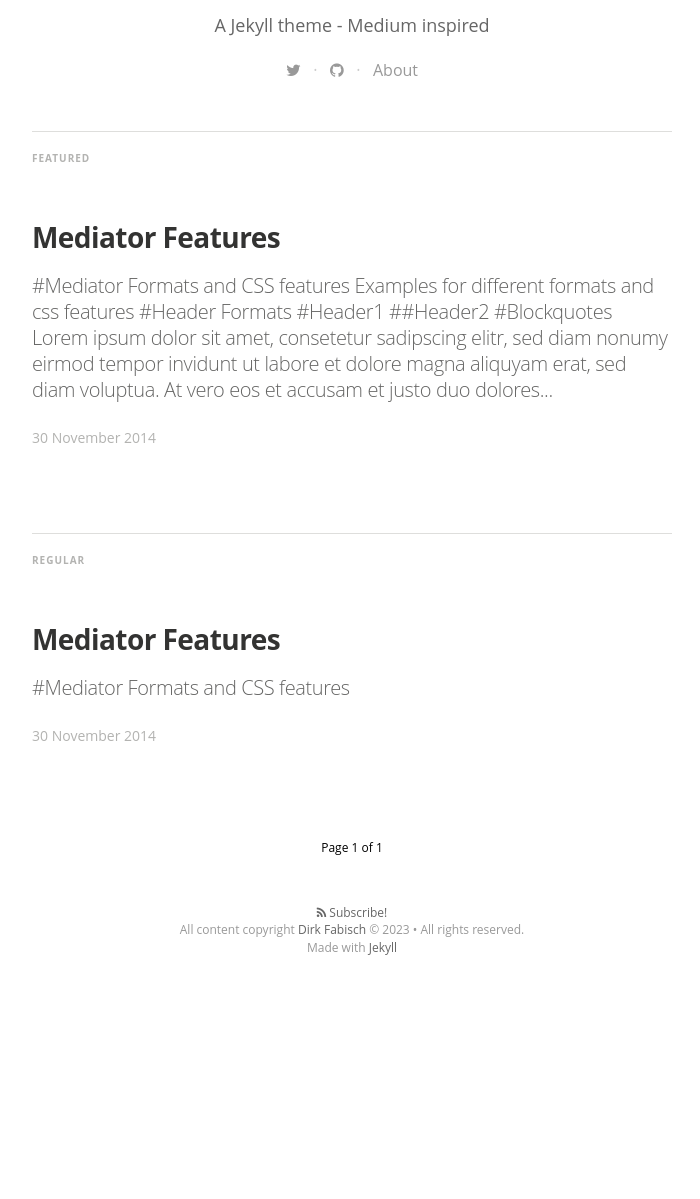
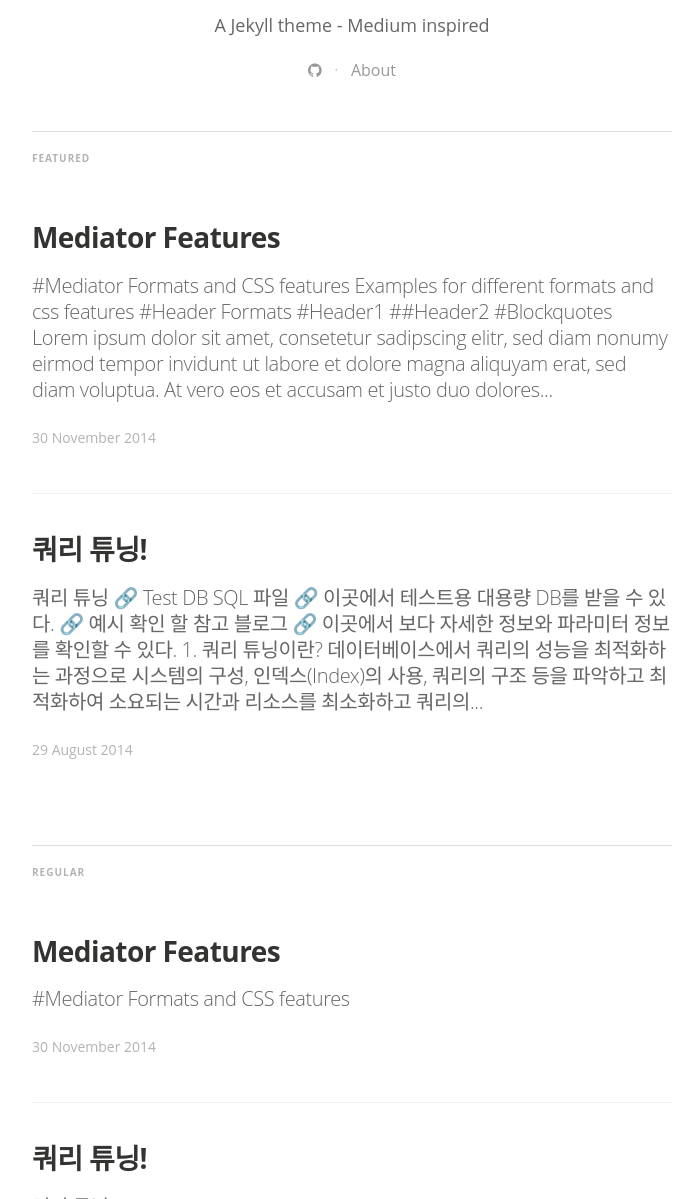
Before and after one commit to aswooo/aswooo.github.io, a Jekyll site: the page built from index.html, in a window 1280 px wide and 1400 px high, scrolled down 379 px. Shown: the part 201-1400 px from the top of the window, without its empty margins (288-988 px from the left). Built offline with Jekyll 4.4.1, drawn with Linux system fonts in a browser that asks for light colours; nearby versions of some CDN libraries; some web fonts are replaced; the list of posts is cut into pages by our own code; before the commit the page ends 1584 px from its top, so only the background shows below that; part of the change alters nothing that is shown; some of the changed text lies outside the part shown.

Commit message:
쿼리 튜닝

````diff
--- a/_config.yml
+++ b/_config.yml
@@ -8,7 +8,7 @@ title: "Mediator"
 description: > # this means to ignore newlines until "email:"
    A Jekyll theme - Medium inspired
 
-email: a-mail@mail.mail
+email: hyeunwoo.jang@gmail.com
 #blog logo
 logo: "/assets/images/df_logo.jpg"
 float_logo: true # true, false (default)
@@ -16,16 +16,15 @@ float_logo: true # true, false (default)
 # blog cover
 cover: "/assets/images/cA4aKEIPQrerBnp1yGHv_IMG_9534-3-2.jpg"
 
-name: 'Dirk Fabisch'
-author: 'Dirk Fabisch'
+name: '장현우'
+author: '장현우'
 author_image: "/assets/images/author.jpg"
 
 paginate:	5
 
-url: "http://myblog.***.***" # the base hostname & protocol for your site
+url: "https://aswooo.github.io/" # the base hostname & protocol for your site
 baseurl: ""
 #used to display twitter cards
-twitter_handle: '@dirkfabisch'
 
 #fill in disqus shortname to use disqus
 #disqus: disqus-shortname
@@ -34,23 +33,9 @@ twitter_handle: '@dirkfabisch'
 
 # social icons and sharing options
 social:
-  - icon:	twitter
-    url:	https://twitter.com/dirkfabisch
-    desc: Follow me on twitter
-    share_url: http://twitter.com/share
-    share_title: ?text=
-    share_link: "&amp;url="
-
-#  - icon:	facebook
-#    url:	https://facebook.com/???
-#    desc: Connect with me facebook
-#    share_url: https://www.facebook.com/sharer.php
-#    share_title: ?t=
-#    share_link: "&amp;u="
-
   - icon:	github
-    url:	https://github.com/dirkfabisch
-    desc:	Fork me on github
+    url:	https://github.com/aswooo
+    desc:
     share_url:
     share_title:
     share_link:
--- /dev/null
+++ b/_posts/2023-09-10-QueryTuning.markdown
@@ -0,0 +1,298 @@
+---
+layout: post
+title:  "쿼리 튜닝!"
+date:   2014-08-29 14:34:25
+categories: jekyll update
+tags: featured
+image: /assets/article_images/2014-08-29-welcome-to-jekyll/desktop.JPG
+---
+# 쿼리 튜닝
+
+🔗 Test DB [SQL 파일](https://github.com/7ieon/SQLtune/tree/main) 🔗
+- 이곳에서 테스트용 대용량 DB를 받을  수 있다.
+
+🔗 예시 확인 할 [참고 블로그](https://land-turtler.tistory.com/133) 🔗
+- 이곳에서 보다 자세한 정보와 파라미터 정보를 확인할 수 있다.
+
+---
+
+## 1.  쿼리 튜닝이란?
+
+ 데이터베이스에서 쿼리의 성능을 최적화하는 과정으로 시스템의 구성, 인덱스(Index)의 사용, 쿼리의 구조 등을 파악하고 최적화하여 소요되는 시간과 리소스를 최소화하고 **쿼리의 처리 속도를 빠르게** 만들어 주는 작업이다.
+ 즉 쿼리의 속도를 최대한 빠르게 해주는 작업이라고 볼 수 있다.
+
+## 2.  왜 필요한가?
+
+- Compuware의 웹 성능 사업부의 Gomez - 3초 동안 기다리게 되면 사용자의 40%가 사이트를 이탈
+- 월마트(Walmart)는 페이지 속도를 100ms까지 개선하면 수익이 1% 증가한다는 사실을 발견
+
+웹 페이지의 속도 저하는 의심할 부분의 굉장히 많다. 백엔드 코드에서 시간이 오래 걸릴 가능성도 있고, 프론트 코드의 렌더링이 최적화 되어 있지 않을수 있다.
+그렇다고 백엔드 코드와 프론트 코드에서 잘 해주겠지~ 라는 마인드를 가질 수는 없는 노릇이다.
+
+## 3. 쿼리 실행 계획
+
+우리는 쿼리 실행 계획을 보고 DB엔진이 어떻게 해당 SQL문을 실행할지 확인할 수 있다. 실행 계획을 보는 방법은 아래와 같다.
+
+1. Explain문 (DESC, DESCRIBE)
+
+    <img src="https://velog.velcdn.com/images/aswooo/post/02e86ae8-2bda-4596-86af-73de0bee89bf/image.png" width="100%" height="80%">
+
+	빨간색으로 표시된 아이콘을 누르거나 명령어를 통해서 확인할 수 있다.
+
+    - Explain Analyze이란? : https://dev.mysql.com/blog-archive/mysql-explain-analyze/
+
+        MySQL 8.0에 추가되어 실제 쿼리를 실행하여 실제 코스트와 실제 소요 시간을 표시
+
+    - 예시 테이블
+
+         🔗 [SQL 파일](https://github.com/7ieon/SQLtune/tree/main), [참고 블로그](https://land-turtler.tistory.com/133) 🔗
+
+        - 사원 테이블(300,024 행)
+
+          <img src="https://velog.velcdn.com/images/aswooo/post/e93ea86c-e1ab-4964-930d-dc4b3696b8ab/image.png" width="100%" height="80%">
+
+        - 사원출입기록 테이블(356,258 행)
+
+            <img src="https://velog.velcdn.com/images/aswooo/post/d35e4691-7928-4fdf-974f-5e658b5e8b0a/image.png" width="100%" height="80%">
+
+
+
+    1. Explain문 실행 결과
+
+    ```sql
+    SELECT
+        (SELECT e.이름 FROM 사원 AS e WHERE e.사원번호 = 10001) AS 이름,
+        (SELECT d.부서명 FROM 부서 AS d
+         WHERE d.부서번호 = (SELECT dm.부서번호 FROM 부서사원_매핑 AS dm WHERE dm.사원번호 = 10001)) AS 부서명,
+        (SELECT dm.시작일자 FROM 부서사원_매핑 AS dm WHERE dm.사원번호 = 10001) AS 시작일자;
+    ```
+
+    <img src="https://velog.velcdn.com/images/aswooo/post/9b260459-ce04-48d1-8968-00eb0f3372ce/image.png" width="100%" height="80%">
+
+실행 결과를 확인하면 다양한 것들이 나온다. 각자의 의미는 아래와 같다.
+
+
+1. Explain 문 Columns
+
+| 구분 | 설명 |
+| --- | --- |
+| id | SQL문에서 몇 번째 SELECT문인지를 구분하는 번호 |
+| select_type | select에 대한 타입 |
+| table | 참조하는 테이블 이름 |
+| type | MySQL 서버가 테이블의 레코드를 어떤 방식으로 찾을지 정보를 나타내는 컬럼 |
+| possible_keys | 조회시 DB에서 사용할 수 있는 인덱스 리스트 |
+| key | 실제로 사용한 인덱스 |
+| key_len | 실제로 사용할 인덱스의 길이 |
+| ref | 액세스 조건(참조 조건)에 사용된 컬럼 |
+| rows | 쿼리 실행 시 조사하는 행 |
+| extra | 추가 정보 |
+
+- type의 종류들
+
+    | 구분 | 설명 |
+    | --- | --- |
+    | system | 테이블에 단 한 개의 데이터만 있는 경우 |
+    | const | SELECT에서 PK 혹은 Unique Key를 조회하는 경우로 한 건의 데이터 조회한 경우 |
+    | eq_ref | 조인 시 드라이빙 테이블이 드리븐 테이블 접근하여 고유 인덱스나 기본 키를 사용하여 단 1건의 데이터를 조회한 경우 |
+    | ref | 조인 할 때 JOIN 순서에 상관없이 사용, 데이터 접근 범위가 2개 이상 또는 WHERE 절의 비교 연산자가 있을 경우 |
+    | ref_or_null | ref 와 같지만 null 이 추가되어 검색되는 경우 |
+    | index_merge | 두 개의 인덱스가 병합되어 검색이 이루어지는 경우 |
+    | unique_subquery | IN 절 안의 서브쿼리에서 Primary Key가 오는 특수한 경우
+    | index_subquery | unique_subquery와 비슷하나 Primary Key가 아닌 인덱스인 경우
+    | range | 테이블 내 연속적인 범위 내에서 인덱스를 사용하여 원하는 데이터를 추출하는 경우 |
+    | index | 인덱스를 처음부터 끝까지 찾아서 검색하는 경우 (인덱스 풀 스캔) |
+    | all | 테이블을 처음부터 끝까지 검색하는 경우 (테이블 풀 스캔) |
+
+    이 컬럼 중에서 가장 중요하다고 생각되는 type에 관하여 작성했다.
+    그렇다고 나머지가 중요하지 않은 것은 아니다. 추가 정보는 글 맨 위의 게시글을 보면 좋다.
+
+
+    <img src="https://velog.velcdn.com/images/aswooo/post/b15e2b9e-0870-4aa7-ada4-85f223ced449/image.png" width="100%" height="80%">
+
+## 4.  쿼리 튜닝의 방법
+
+1. 인덱스 생성
+
+    인덱스는 데이터베이스 내의 테이블에서 특정 컬럼에 대한 검색을 빠르게 수행할 수 있게 한다.
+
+    - 예시
+        - 인덱스 없이 조회
+
+            ```sql
+            SELECT * FROM 사원출입기록 where 사원번호 = 278318;
+            ```
+
+            - Explain Analyze
+
+                <img src="https://velog.velcdn.com/images/aswooo/post/ef8fe647-d5d6-4f6f-a19d-6763e52c2128/image.png" width="100%" height="80%">
+
+
+            - Execution Plan
+
+                <img src="https://velog.velcdn.com/images/aswooo/post/a1de7f32-9cd2-4bee-8346-35a2ddfe3671/image.png" width="40%" height="80%">
+         ```
+         풀 테이블 스캔이다. 그림이 빨간색인 것에서부터 좋지 않는 느낌을 풍긴다.
+         테이블 전체를 스캔하는 것으로 코스트가 너무나도 높음을 확인할 수 있다.
+         ```
+
+
+
+        - 인덱스로 조회
+
+            ```sql
+            # CREATE INDEX idx_test ON 사원출입기록2 (사원번호);
+            SELECT * FROM 사원출입기록2 USE INDEX (idx_test) where 사원번호 = 278318;
+            ```
+
+          - Explain Analyze
+                <img src="https://velog.velcdn.com/images/aswooo/post/17cfe7b8-b6b8-4e08-b0b7-6df93efe837c/image.png" width="100%" height="80%">
+
+
+          - Execution Plan
+                <img src="https://velog.velcdn.com/images/aswooo/post/bb5430be-8977-47e3-b182-17d47078098e/image.png" width="40%" height="80%">
+         ```
+         안덱스 스캔이다. 그림이 빨간색에서 초록색으로 바뀌었다. 참으로 안정감이 드는 색이다..
+         풀 테이블 스캔에 비해서 코스트가 매우 줄어들었다.
+         ```
+
+
+
+        <img src="https://velog.velcdn.com/images/aswooo/post/94895a84-0708-4f86-8023-3b37e145857d/image.png" width="100%" height="80%">
+        	위의 사진은 실행에 걸린 시간이다. 위에는 인덱스 사용, 아래는 미사용이다.
+            유의미한 차이가 있음을 확인할 수 있다.
+
+
+
+2. 서브쿼리보다는 조인문 사용
+
+    일반적으로 서브쿼리보다는 ~~조인이 성능이 더 좋다.~~ (차이 없다고 합니다!)
+
+    - 예시
+        - 서브쿼리
+
+            ```sql
+            SELECT
+                (SELECT e.이름 FROM 사원 AS e WHERE e.사원번호 = 10001) AS 이름,
+                (SELECT d.부서명 FROM 부서 AS d
+                 WHERE d.부서번호 = (SELECT dm.부서번호 FROM 부서사원_매핑 AS dm WHERE dm.사원번호 = 10001)) AS 부서명,
+                (SELECT dm.시작일자 FROM 부서사원_매핑 AS dm WHERE dm.사원번호 = 10001) AS 시작일자;
+            ```
+
+        - 조인
+
+            ```sql
+            SELECT e.이름 AS 이름, d.부서명, dm.시작일자
+            FROM 사원 AS e
+            JOIN 부서사원_매핑 AS dm ON e.사원번호 = dm.사원번호
+            JOIN 부서 AS d ON dm.부서번호 = d.부서번호
+            WHERE e.사원번호 = 10001;
+            ```
+
+            | 서브쿼리 | 조인 |
+            | --- | --- |
+            | 0.00043950 | 0.00036950 |
+            | 0.00031250 | 0.00029650 |
+            | 0.00031300 | 0.00029625 |
+            | 0.00031325 | 0.00031525 |
+            | 0.00030625 | 0.00029850 |
+            | 0.00031475 | 0.00029925 |
+            | 0.00031075 | 0.00030175 |
+            | 0.00032100 | 0.00029525 |
+            | 0.00030875 | 0.00029950 |
+            | 0.00031175 | 0.00029725 |
+            | 0.00032515 | 0.00030690 |
+
+
+3. 쿼리의 최적화 (WHERE 절 최적화)
+
+    WHERE 절을 최적화하여 쿼리의 실행 속도를 높일 수 있다.
+
+    - 예시
+        - 사원번호가 1100X인 사원 검색
+        1.
+
+            ```sql
+            SELECT *
+            FROM 사원
+            WHERE SUBSTRING(사원번호,1,4) = 1100 # like 같은거 성능 저하!
+            	AND LENGTH(사원번호) = 5
+            ```
+
+        2.
+
+            ```sql
+            SELECT *
+            FROM 사원
+            WHERE 사원번호 BETWEEN 11000 AND 11009 # 범위가 인덱스
+            ```
+
+            - 결과
+            1.
+            <img src="https://velog.velcdn.com/images/aswooo/post/e32f6703-7f2b-4f09-9832-d7fefca98ff3/image.png" width="100%" height="80%>
+            ```
+            풀 테이블 스캔이 일어났다. 전체를 뒤져서 앞자리가 1100으로 시작하고 5자리의 사원번호를 찾기 때문이다.
+            ```
+
+            2.
+            <img src="https://velog.velcdn.com/images/aswooo/post/754e5c7d-d91c-4199-96a0-218259d3d528/image.png" width="100%" height="80%>
+            ```
+            인덱스 범위 스캔이다. 이는 범위를 지정했기 때문에 인덱스를 사용해서 11000~11009만을 찾기 때문에 풀테이블 스캔이 일어나지 않기 때문이다.
+            ```
+
+_**이처럼 Where절에 조건을 어떤 방식으로 넣느냐에 따라서도 쿼리의 실행이 달라지고 성능에 크게 차이가 난다.**_
+
+
+---
+
+## 5. 추가적인 쿼리 성능 향상법
+
+1. 인덱스 재구성
+
+    인덱스 생성 후 Insert, Update, Delete를 반복하다보면 트리의 한쪽이 무거워져 전체적으로 트리의 깊이가 깊어지기 때문에 성능이 저하된다. 따라서 인덱스를 재구성하는 작업이 필요할 수 있다.
+
+2. 쿼리 캐싱: DB시스템에서 제공하는 쿼리 캐싱 기능.  캐싱은 자주 실행되는 쿼리의 결과를 메모리에 저장하여 쿼리 반복 실행의 필요성을 줄인다.
+    - 하지만..
+
+        MySQL 8.0에서는 쿼리 캐싱을 지원하지 않음. 심각한 확장성의 문제과 병목 현상이 너무나 심하기 때문.. → 관련 [문서](https://dev.mysql.com/blog-archive/mysql-8-0-retiring-support-for-the-query-cache/)
+
+3. 데이터 파티셔닝: 파티셔닝은 쿼리 실행 중에 데이터베이스가 관련 파티션만 검색하거나 액세스할 수 있도록 한다.
+
+    <img src="https://velog.velcdn.com/images/aswooo/post/8a20cb44-d8e4-4646-b02f-b24004d54af3/image.png" width="100%" height="80%">
+
+
+4. 쿼리 힌트: 데이터베이스 시스템에서 제공하는 쿼리 힌트 또는 지시문을 사용하여 쿼리 실행 계획을 직접 설정한다.
+    - 예
+
+        ```sql
+        select *
+        from 사원출입기록
+        where 출입문 = 'A';
+
+        select *
+        from 사원출입기록 ignore index(I_출입문)
+        where 출입문 = 'A';
+        ```
+
+        <img src="https://velog.velcdn.com/images/aswooo/post/77354b16-a38b-460a-8f00-3327312951cd/image.png" width="35%" height="30">
+
+
+        - 결과
+
+            <img src="https://velog.velcdn.com/images/aswooo/post/d768b774-7371-41f8-8b33-008e2ffdfa3f/image.png" width="100%" height="80%">
+
+            ```인덱스를 사용한 쿼리문이 사용하지 않은 것 보다 느린것을 확인할 수 있다.
+            이는 인덱스를 약 34만개의 데이터 중에 17만개를 읽어오는 쿼리문이기 때문인데 테이블에서 찾아야하는 데이터의 수가 많은 경우는 오히려 인덱스의 사용이 성능을 저하시킨다는 것을 확인할 수 있다. ```
+
+
+        - DB는 항상 최선의 실행계획을 수립하지는 않는다...
+
+ ---
+
+### 발표 영상
+https://youtu.be/FLfySK4pPWs
+
+<br>
+
+ 때에 따라 인덱스가 독이 될 수 있는 것처럼 쿼리 튜닝에 확실하게 정해진 답이 있는 것은 아닌것 같다.
+ 언제나 이것이 최선인지, 다른 방법은 없는지 고민하고 또 고민을 하는 것이 중요한 것으로 생각이 든다...
+그것이 쿼리문과 DB를 공부해야하는 이유가 아닐까,,
````
